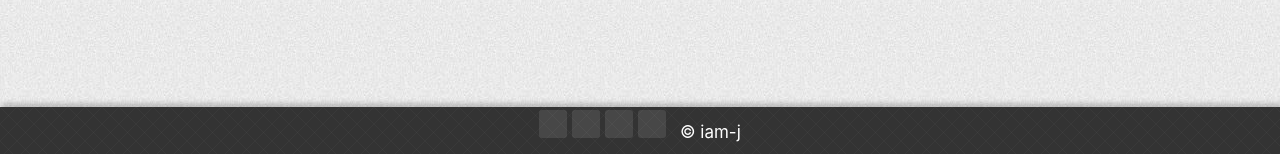
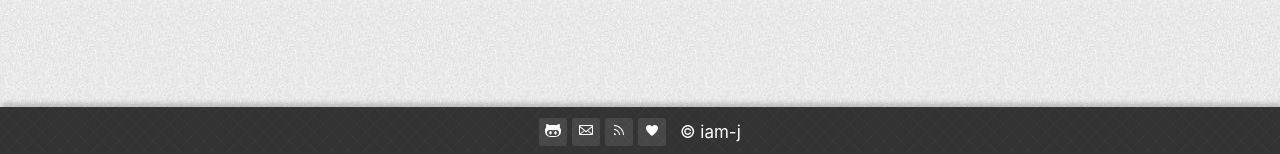
Before and after one commit to iam-j/iam-j.github.io, a Jekyll site: the page built from pages/5link-external.md, in a window 1280 px wide. Shown: the part 843-997 px from the top of the page. Built offline with Jekyll 4.4.1, drawn with Linux system fonts in a browser that asks for light colours; nearby versions of some CDN libraries; a style sheet for code colours, icons or effects is not loaded.

Commit message:
make it fast

```diff
--- a/_includes/footer.html
+++ b/_includes/footer.html
@@ -1,9 +1,10 @@
     <footer  class="footnote footnote-tiffany">
         <div class="container">
-                <a class="foot-item" href="mailto:{{ site.email }}" target="_blank"><span class="octicon octicon-mail"></span></a>
-                <a class="foot-item" href="https://github.com/{{ site.github.username }}" target="_blank"><span class="octicon octicon-mark-github"></span></a>
-                <a class="foot-item" href="{{ '/feed.xml' | prepend: site.baseurl | prepend: site.url }}" target="_blank"><span class="octicon octicon-rss"></span></a>
-                <a class="foot-item" href="{{ '/about/' | prepend: site.baseurl | prepend: site.url }}"><span class="octicon-heart"></span></a>
+                <a class="foot-item" href="mailto:{{ site.email }}" target="_blank"><svg fill="#FFFFFF" xmlns="http://www.w3.org/2000/svg" width="16" height="16" viewBox="0 0 16 16"><path fill-rule="evenodd" d="M14.7 5.34c.13-.32.55-1.59-.13-3.31 0 0-1.05-.33-3.44 1.3-1-.28-2.07-.32-3.13-.32s-2.13.04-3.13.32c-2.39-1.64-3.44-1.3-3.44-1.3-.68 1.72-.26 2.99-.13 3.31C.49 6.21 0 7.33 0 8.69 0 13.84 3.33 15 7.98 15S16 13.84 16 8.69c0-1.36-.49-2.48-1.3-3.35zM8 14.02c-3.3 0-5.98-.15-5.98-3.35 0-.76.38-1.48 1.02-2.07 1.07-.98 2.9-.46 4.96-.46 2.07 0 3.88-.52 4.96.46.65.59 1.02 1.3 1.02 2.07 0 3.19-2.68 3.35-5.98 3.35zM5.49 9.01c-.66 0-1.2.8-1.2 1.78s.54 1.79 1.2 1.79c.66 0 1.2-.8 1.2-1.79s-.54-1.78-1.2-1.78zm5.02 0c-.66 0-1.2.79-1.2 1.78s.54 1.79 1.2 1.79c.66 0 1.2-.8 1.2-1.79s-.53-1.78-1.2-1.78z"/></svg></span></a>
+                <a class="foot-item" href="https://github.com/{{ site.github.username }}" target="_blank"><svg fill="#FFFFFF" xmlns="http://www.w3.org/2000/svg" width="14" height="16" viewBox="0 0 14 16"><path fill-rule="evenodd" d="M0 4v8c0 .55.45 1 1 1h12c.55 0 1-.45 1-1V4c0-.55-.45-1-1-1H1c-.55 0-1 .45-1 1zm13 0L7 9 1 4h12zM1 5.5l4 3-4 3v-6zM2 12l3.5-3L7 10.5 8.5 9l3.5 3H2zm11-.5l-4-3 4-3v6z"/></svg></a>
+                <a class="foot-item" href="{{ '/feed.xml' | prepend: site.baseurl | prepend: site.url }}" target="_blank"><svg fill="#FFFFFF" xmlns="http://www.w3.org/2000/svg" width="10" height="16" viewBox="0 0 10 16"><path fill-rule="evenodd" d="M2 13H0v-2c1.11 0 2 .89 2 2zM0 3v1a9 9 0 019 9h1C10 7.48 5.52 3 0 3zm0 4v1c2.75 0 5 2.25 5 5h1c0-3.31-2.69-6-6-6z"/></svg></a>
+                <a class="foot-item" href="{{ '/about/' | prepend: site.baseurl | prepend: site.url }}">
+                    <svg fill="#FFFFFF" xmlns="http://www.w3.org/2000/svg" width="12" height="16" viewBox="0 0 12 16"><path fill-rule="evenodd" d="M8.727 3C7.091 3 6.001 4.65 6.001 4.65S4.909 3 3.273 3C1.636 3 0 4.1 0 6.3 0 9.6 6 14 6 14s6-4.4 6-7.7C12 4.1 10.364 3 8.727 3z"/></svg></a>
                 &nbsp;
                 <a href="https://github.com/iam-j"><span class="word-keep">&copy; iam-j</span></a>
         </div>
--- a/_includes/head.html
+++ b/_includes/head.html
@@ -21,7 +21,7 @@
     <link rel="alternate" type="application/rss+xml" title="{{ site.title }}" href="{{ '/feed.xml' | prepend: site.baseurl | prepend: site.url }}"  />
 
     <link rel="stylesheet" href="https://cdn.bootcss.com/bootstrap/3.3.0/css/bootstrap.min.css"/>
-    <link rel="stylesheet" href="https://cdn.bootcss.com/octicons/3.5.0/octicons.min.css" >
+    <!-- <link rel="stylesheet" href="https://cdn.bootcss.com/octicons/3.5.0/octicons.min.css" > -->
     <link rel="stylesheet" type="text/css" href="{{ '/static/css/style.css' | prepend: site.baseurl | prepend: site.url}}" />
     {% for style in page.styles %}<link rel="stylesheet" type="text/css" href="{{ '/static/css/' | append: style | prepend: site.baseurl | prepend: site.url}}" />
     {%endfor%}
--- a/index.html
+++ b/index.html
@@ -10,7 +10,7 @@ layout: default
           {% for post in paginator.posts %}
             <article>
                 <header>
-                    <a href="{{ site.baseurl | prepend: site.url  }}/archive/#{{ post.date | date: '%Y-%m-%d' }}"><span class="octicon octicon-calendar"></span>&nbsp;<span>{{ post.date | date: "%Y-%m-%d" }}</span></a>
+                    <a href="{{ site.baseurl | prepend: site.url  }}/archive/#{{ post.date | date: '%Y-%m-%d' }}"><svg fill="#666666" xmlns="http://www.w3.org/2000/svg" width="14" height="16" viewBox="0 0 14 16"><path fill-rule="evenodd" d="M13 2h-1v1.5c0 .28-.22.5-.5.5h-2c-.28 0-.5-.22-.5-.5V2H6v1.5c0 .28-.22.5-.5.5h-2c-.28 0-.5-.22-.5-.5V2H2c-.55 0-1 .45-1 1v11c0 .55.45 1 1 1h11c.55 0 1-.45 1-1V3c0-.55-.45-1-1-1zm0 12H2V5h11v9zM5 3H4V1h1v2zm6 0h-1V1h1v2zM6 7H5V6h1v1zm2 0H7V6h1v1zm2 0H9V6h1v1zm2 0h-1V6h1v1zM4 9H3V8h1v1zm2 0H5V8h1v1zm2 0H7V8h1v1zm2 0H9V8h1v1zm2 0h-1V8h1v1zm-8 2H3v-1h1v1zm2 0H5v-1h1v1zm2 0H7v-1h1v1zm2 0H9v-1h1v1zm2 0h-1v-1h1v1zm-8 2H3v-1h1v1zm2 0H5v-1h1v1zm2 0H7v-1h1v1zm2 0H9v-1h1v1z"/></svg>&nbsp;<span>{{ post.date | date: "%Y-%m-%d" }}</span></a>
                 </header>
                 <div class="module">
 
--- a/pages/2category.html
+++ b/pages/2category.html
@@ -41,7 +41,7 @@ scripts: [category.js]
                 {% for post in site.posts %}
                 <article>
                     <header>
-                        <a href="{{ site.baseurl | prepend: site.url  }}/archive/#{{ post.date | date: '%Y-%m-%d' }}"><span class="octicon octicon-calendar"></span>&nbsp;<span>{{ post.date | date: "%Y-%m-%d" }}</span></a>
+                        <a href="{{ site.baseurl | prepend: site.url  }}/archive/#{{ post.date | date: '%Y-%m-%d' }}"><svg fill="#666666" xmlns="http://www.w3.org/2000/svg" width="14" height="16" viewBox="0 0 14 16"><path fill-rule="evenodd" d="M13 2h-1v1.5c0 .28-.22.5-.5.5h-2c-.28 0-.5-.22-.5-.5V2H6v1.5c0 .28-.22.5-.5.5h-2c-.28 0-.5-.22-.5-.5V2H2c-.55 0-1 .45-1 1v11c0 .55.45 1 1 1h11c.55 0 1-.45 1-1V3c0-.55-.45-1-1-1zm0 12H2V5h11v9zM5 3H4V1h1v2zm6 0h-1V1h1v2zM6 7H5V6h1v1zm2 0H7V6h1v1zm2 0H9V6h1v1zm2 0h-1V6h1v1zM4 9H3V8h1v1zm2 0H5V8h1v1zm2 0H7V8h1v1zm2 0H9V8h1v1zm2 0h-1V8h1v1zm-8 2H3v-1h1v1zm2 0H5v-1h1v1zm2 0H7v-1h1v1zm2 0H9v-1h1v1zm2 0h-1v-1h1v1zm-8 2H3v-1h1v1zm2 0H5v-1h1v1zm2 0H7v-1h1v1zm2 0H9v-1h1v1z"/></svg></span>&nbsp;<span>{{ post.date | date: "%Y-%m-%d" }}</span></a>
                     </header>
                     <div class="module">
                         <a class="title" href="{% if post.link %}{{ post.link }}{% else %}{{ post.url | prepend: site.baseurl | prepend: site.url }}{% endif %}">
@@ -74,7 +74,7 @@ scripts: [category.js]
                 {% if post.url %}
                 <article>
                     <header>
-                        <a href="{{ site.baseurl | prepend: site.url  }}/archive/#{{ post.date | date: '%Y-%m-%d' }}"><span class="octicon octicon-calendar"></span>&nbsp;<span>{{ post.date | date: "%Y-%m-%d" }}</span></a>
+                        <a href="{{ site.baseurl | prepend: site.url  }}/archive/#{{ post.date | date: '%Y-%m-%d' }}"><svg fill="#666666"  xmlns="http://www.w3.org/2000/svg" width="14" height="16" viewBox="0 0 14 16"><path fill-rule="evenodd" d="M13 2h-1v1.5c0 .28-.22.5-.5.5h-2c-.28 0-.5-.22-.5-.5V2H6v1.5c0 .28-.22.5-.5.5h-2c-.28 0-.5-.22-.5-.5V2H2c-.55 0-1 .45-1 1v11c0 .55.45 1 1 1h11c.55 0 1-.45 1-1V3c0-.55-.45-1-1-1zm0 12H2V5h11v9zM5 3H4V1h1v2zm6 0h-1V1h1v2zM6 7H5V6h1v1zm2 0H7V6h1v1zm2 0H9V6h1v1zm2 0h-1V6h1v1zM4 9H3V8h1v1zm2 0H5V8h1v1zm2 0H7V8h1v1zm2 0H9V8h1v1zm2 0h-1V8h1v1zm-8 2H3v-1h1v1zm2 0H5v-1h1v1zm2 0H7v-1h1v1zm2 0H9v-1h1v1zm2 0h-1v-1h1v1zm-8 2H3v-1h1v1zm2 0H5v-1h1v1zm2 0H7v-1h1v1zm2 0H9v-1h1v1z"/></svg>&nbsp;<span>{{ post.date | date: "%Y-%m-%d" }}</span></a>
                     </header>
                     <div class="module">
                         <a class="title" href="{% if post.link %}{{ post.link }}{% else %}{{ post.url | prepend: site.baseurl | prepend: site.url }}{% endif %}">
```
